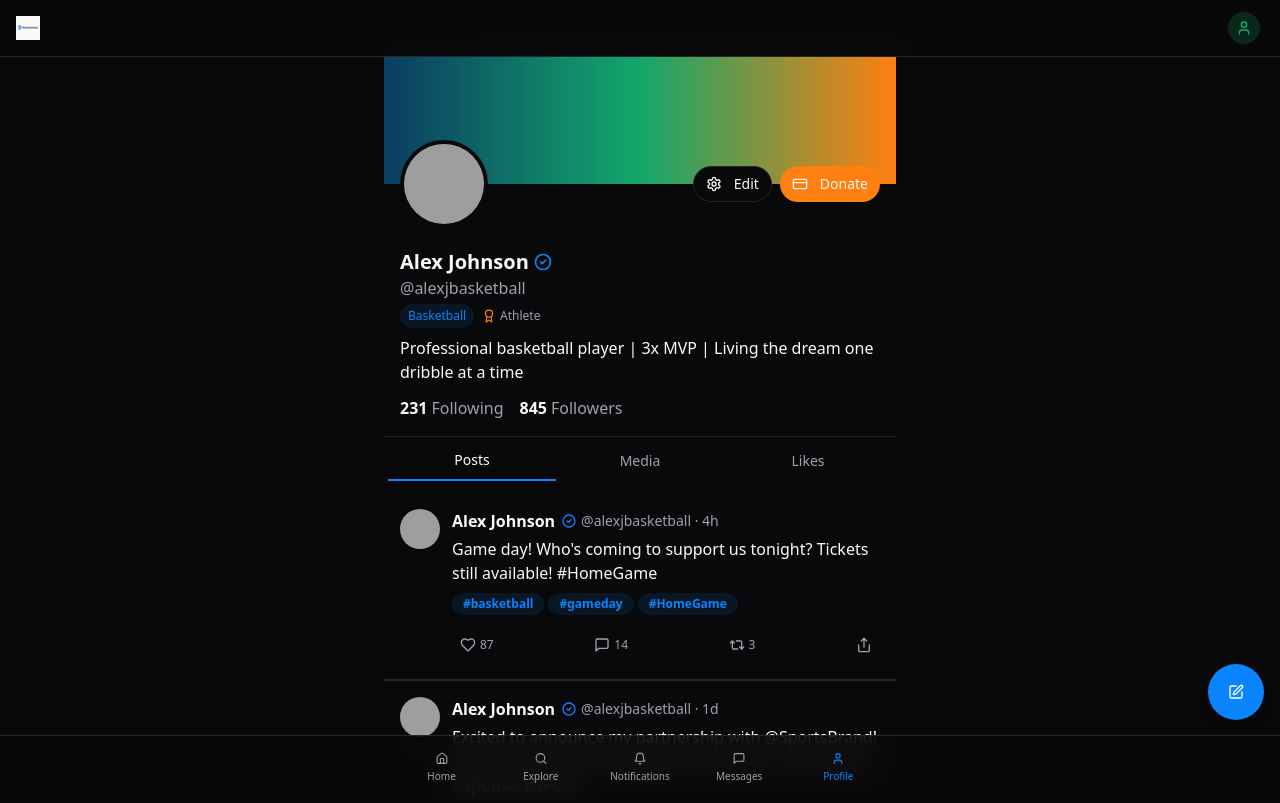
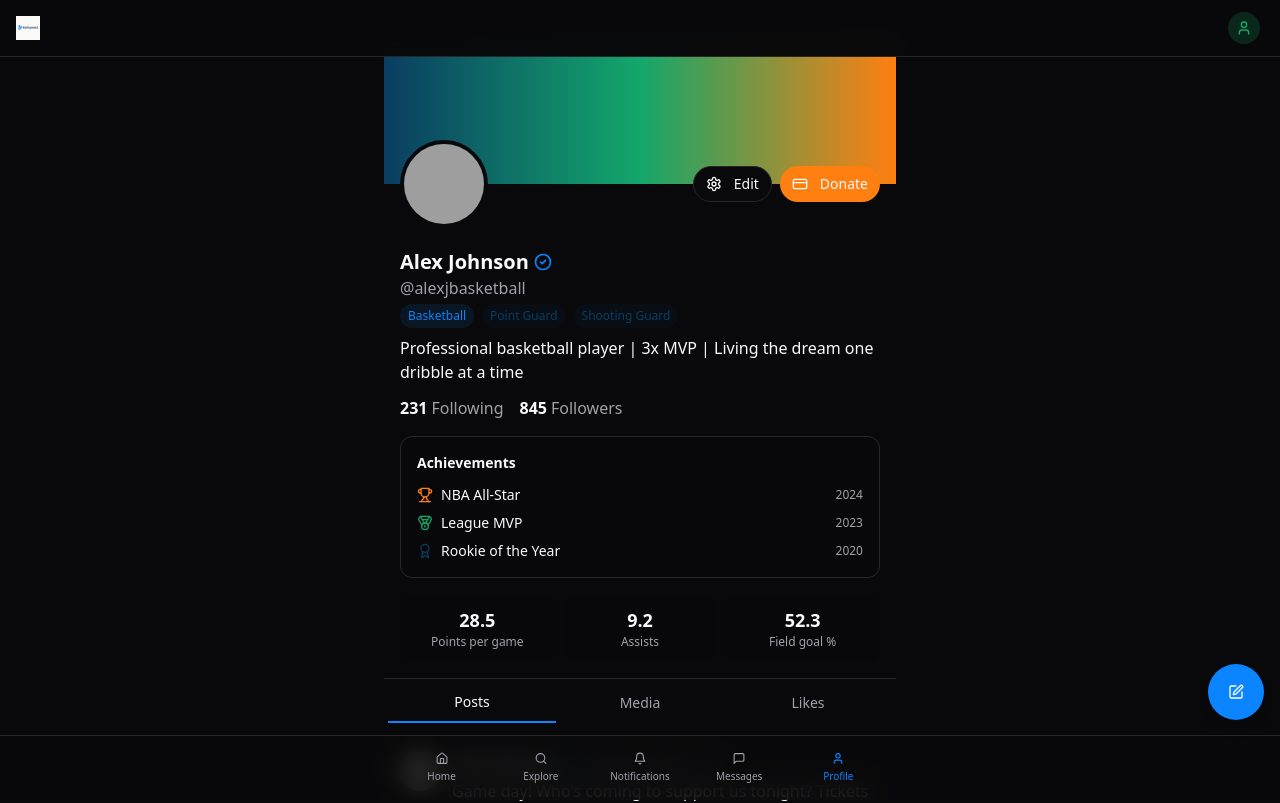
Before and after one commit to zamar12345/the7connect-sportshub, a React (Vite) app: page /profile in a window 1280 px wide. Shown: the top 803 px of the page. Built offline with nearby package versions, Linux system fonts and the light colour scheme; grey boxes are pictures that could not be loaded.

Commit message:
feat: Enhance user profiles
Add sport disciplines and achievements to user profiles.

```diff
--- a/src/data/mockData.ts
+++ b/src/data/mockData.ts
@@ -1,4 +1,3 @@
-
 export interface User {
   id: string;
   name: string;
@@ -9,6 +8,16 @@ export interface User {
   followers: number;
   following: number;
   isVerified?: boolean;
+  disciplines?: string[];
+  achievements?: {
+    title: string;
+    year: string;
+    icon?: "trophy" | "medal" | "award";
+  }[];
+  stats?: {
+    label: string;
+    value: string;
+  }[];
 }
 
 export interface Post {
@@ -35,7 +44,18 @@ export const currentUser: User = {
   sport: "Basketball",
   followers: 845,
   following: 231,
-  isVerified: true
+  isVerified: true,
+  disciplines: ["Point Guard", "Shooting Guard"],
+  achievements: [
+    { title: "NBA All-Star", year: "2024", icon: "trophy" },
+    { title: "League MVP", year: "2023", icon: "medal" },
+    { title: "Rookie of the Year", year: "2020", icon: "award" }
+  ],
+  stats: [
+    { label: "Points per game", value: "28.5" },
+    { label: "Assists", value: "9.2" },
+    { label: "Field goal %", value: "52.3" }
+  ]
 };
 
 export const mockUsers: User[] = [
--- a/src/pages/Profile.tsx
+++ b/src/pages/Profile.tsx
@@ -1,4 +1,3 @@
-
 import { useState } from "react";
 import MobileLayout from "@/components/layout/MobileLayout";
 import { mockPosts, currentUser } from "@/data/mockData";
@@ -6,22 +5,33 @@ import { Avatar, AvatarFallback, AvatarImage } from "@/components/ui/avatar";
 import { Button } from "@/components/ui/button";
 import { Tabs, TabsContent, TabsList, TabsTrigger } from "@/components/ui/tabs";
 import PostCard from "@/components/PostCard";
-import { CreditCard, Award, Settings, Heart } from "lucide-react";
+import { CreditCard, Award, Settings, Heart, Trophy, Medal } from "lucide-react";
+import { Card } from "@/components/ui/card";
 
 const Profile = () => {
   const [activeTab, setActiveTab] = useState("posts");
   const user = currentUser;
   const userPosts = mockPosts.filter((post) => post.user.id === user.id);
 
+  const getAchievementIcon = (icon?: "trophy" | "medal" | "award") => {
+    switch (icon) {
+      case "trophy":
+        return <Trophy size={16} className="text-sport-orange" />;
+      case "medal":
+        return <Medal size={16} className="text-sport-green" />;
+      case "award":
+      default:
+        return <Award size={16} className="text-sport-blue" />;
+    }
+  };
+
   return (
     <MobileLayout>
       <div className="flex flex-col">
         {/* Profile Header */}
         <div className="relative">
-          {/* Cover Photo */}
           <div className="h-32 bg-gradient-to-r from-sport-blue via-sport-green to-sport-orange"></div>
 
-          {/* Profile Picture */}
           <div className="absolute bottom-0 left-4 transform translate-y-1/2 border-4 border-background rounded-full">
             <Avatar className="w-20 h-20">
               <AvatarImage src={user.avatar} alt={user.name} />
@@ -29,7 +39,6 @@ const Profile = () => {
             </Avatar>
           </div>
 
-          {/* Actions */}
           <div className="absolute bottom-0 right-4 transform translate-y-1/2 flex space-x-2">
             <Button variant="outline" size="sm" className="rounded-full">
               <Settings size={16} className="mr-1" />
@@ -57,14 +66,15 @@ const Profile = () => {
           </div>
           <p className="text-muted-foreground">@{user.username}</p>
 
-          <div className="flex items-center space-x-2 mt-1">
+          <div className="flex flex-wrap gap-2 mt-1">
             <span className="bg-primary/10 text-primary text-xs py-1 px-2 rounded-full">
               {user.sport}
             </span>
-            <span className="flex items-center text-xs text-muted-foreground">
-              <Award size={14} className="mr-1 text-sport-orange" />
-              Athlete
-            </span>
+            {user.disciplines?.map((discipline) => (
+              <span key={discipline} className="bg-sport-blue/10 text-sport-blue text-xs py-1 px-2 rounded-full">
+                {discipline}
+              </span>
+            ))}
           </div>
 
           <p className="mt-2 text-foreground">{user.bio}</p>
@@ -79,6 +89,32 @@ const Profile = () => {
               <span className="text-muted-foreground ml-1">Followers</span>
             </div>
           </div>
+
+          {user.achievements && (
+            <Card className="mt-4 p-4 bg-card/50">
+              <h3 className="text-sm font-semibold mb-3">Achievements</h3>
+              <div className="space-y-2">
+                {user.achievements.map((achievement, index) => (
+                  <div key={index} className="flex items-center gap-2">
+                    {getAchievementIcon(achievement.icon)}
+                    <span className="text-sm">{achievement.title}</span>
+                    <span className="text-xs text-muted-foreground ml-auto">{achievement.year}</span>
+                  </div>
+                ))}
+              </div>
+            </Card>
+          )}
+
+          {user.stats && (
+            <div className="mt-4 grid grid-cols-3 gap-2">
+              {user.stats.map((stat, index) => (
+                <div key={index} className="bg-card/50 rounded-lg p-3 text-center">
+                  <div className="text-lg font-semibold">{stat.value}</div>
+                  <div className="text-xs text-muted-foreground">{stat.label}</div>
+                </div>
+              ))}
+            </div>
+          )}
         </div>
 
         {/* Profile Tabs */}
```
